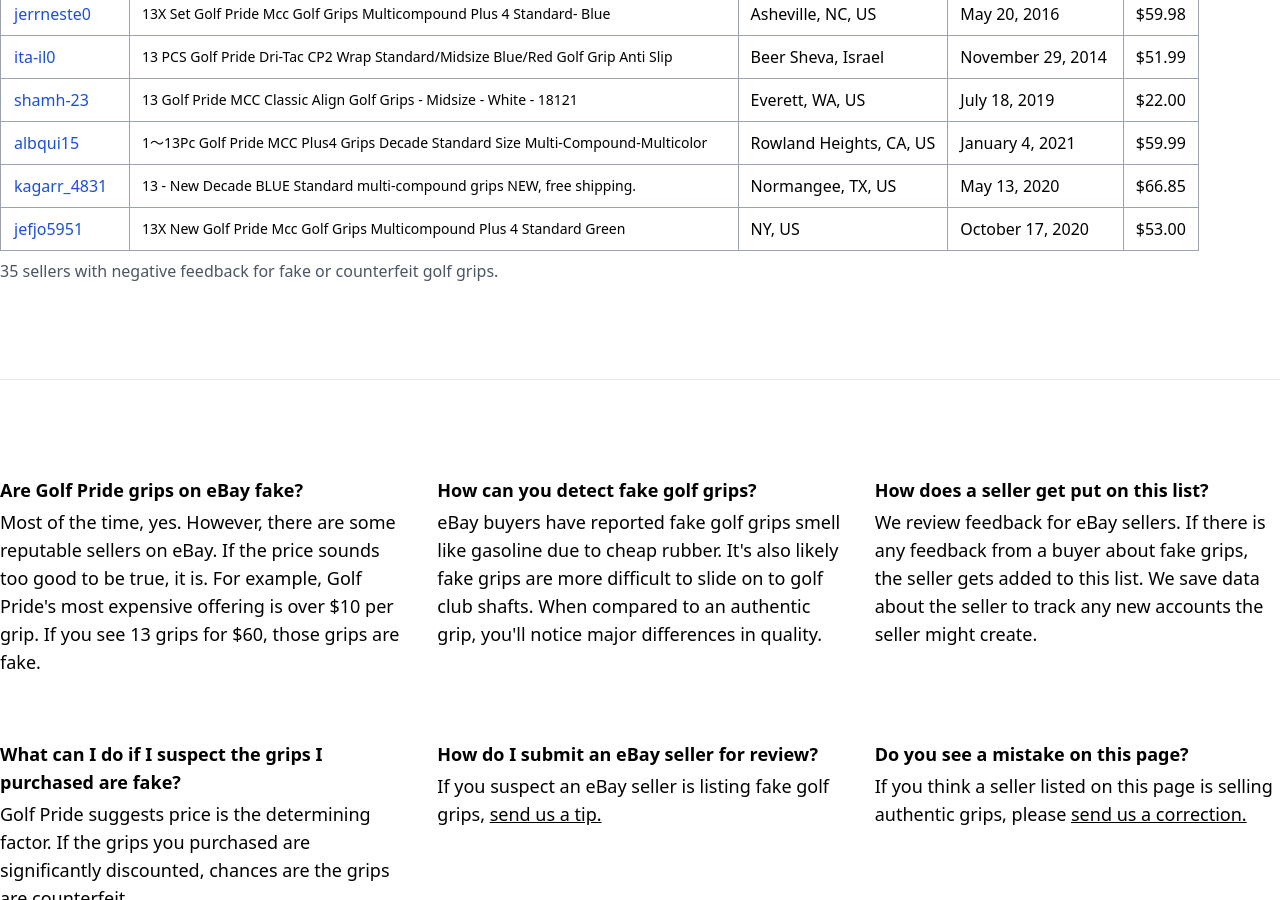
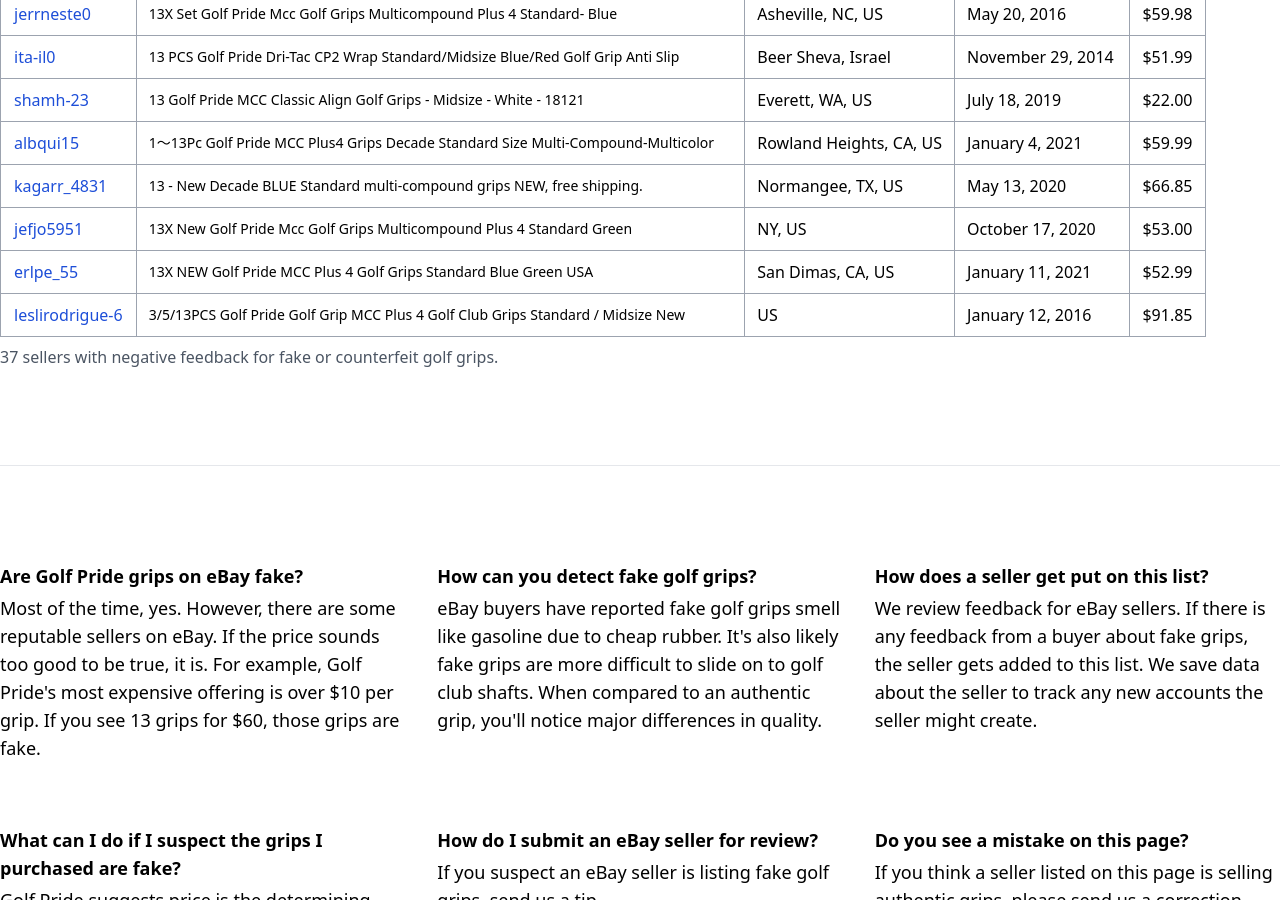
Before and after one commit to djhopper01/fakegolfgrips, a Jekyll site: the page built from docs/index.html, in a window 1280 px wide and 900 px high, scrolled down 1560 px. Built offline with Jekyll 4.4.1, drawn with Linux system fonts in a browser that asks for light colours; comment, search, counter and statistics services are not loaded; some of the changed text lies outside the part shown.

Commit message:
Updates sellers

```diff
--- a/docs/_data/sellers.yml
+++ b/docs/_data/sellers.yml
@@ -243,3 +243,17 @@
   title: 13X New Golf Pride Mcc Golf Grips Multicompound Plus 4 Standard Green
   price: $53.00
   created_on: October 17, 2020
+
+- username: erlpe_55
+  profile: https://www.ebay.com/usr/erlpe_55
+  location: San Dimas, CA, US
+  title: 13X NEW Golf Pride MCC Plus 4 Golf Grips Standard Blue Green USA
+  price: $52.99
+  created_on: January 11, 2021
+
+- username: leslirodrigue-6
+  profile: https://www.ebay.com/usr/leslirodrigue-6
+  location: US
+  title: 3/5/13PCS Golf Pride Golf Grip MCC Plus 4 Golf Club Grips Standard / Midsize New
+  price: $91.85
+  created_on: January 12, 2016
--- a/docs/_data/suspects.yml
+++ b/docs/_data/suspects.yml
@@ -17,7 +17,6 @@
 - username: danande3719
 - username: micande-233
 - username: 6587sin34
-- username: erlpe_55
 - username: gerbu_770
 - username: bamor-1465
 - username: chenka96
@@ -35,3 +34,6 @@
 - username: mu673108
 - username: debbme_0
 - username: portk.9923_7
+- username: grigorij2200
+- username: 75muh43_53
+- username: lxyabcwzh
--- a/docs/index.html
+++ b/docs/index.html
@@ -4,7 +4,7 @@
 ---
 
 <div class="text-gray-600">
-  Last updated Thursday, April 29, 2021.
+  Last updated Wednesday, May 5, 2021.
 </div>
 
 <div class="overflow-x-auto mt-2">
```
